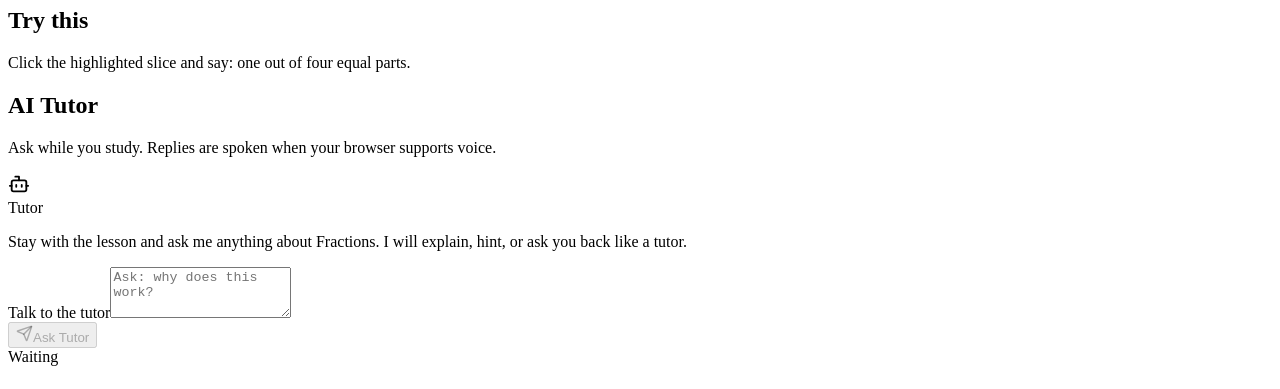
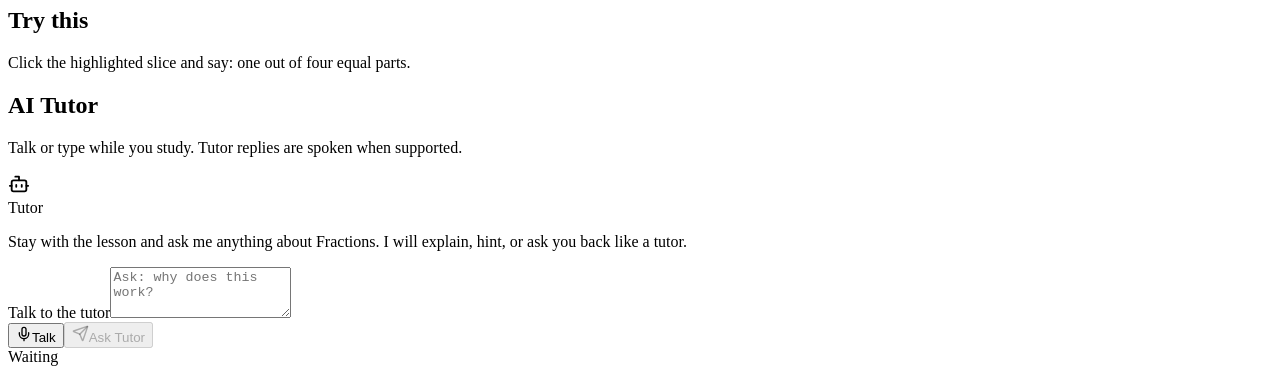
Before and after one commit to emjcsantos/ai_d_teach, a React (Vite) app: page / in a window 1280 px wide. Shown: the part 2200-2589 px from the top of the page. Built offline with nearby package versions, Linux system fonts and the light colour scheme; no server answers; the HTML template or start-up script is replaced by a standard one.

Commit message:
Add push-to-talk tutor voice

```diff
--- a/src/components/TutorChat.tsx
+++ b/src/components/TutorChat.tsx
@@ -1,5 +1,10 @@
 import { useEffect, useMemo, useRef, useState } from "react";
-import { Bot, Send, Square } from "lucide-react";
+import { Bot, Mic, Send, Square } from "lucide-react";
+import {
+  canListen,
+  createSpeechListener,
+  type SpeechListener,
+} from "../lib/speechToText";
 import { canSpeak, speak, stopSpeaking } from "../lib/textToSpeech";
 import type { Lesson, LessonProgress, TutorTurn } from "../types/lesson";
 
@@ -12,9 +17,15 @@ export type TutorChatProps = {
 
 export function TutorChat({ lesson, progress, voiceRate, onSendMessage }: TutorChatProps) {
   const [draft, setDraft] = useState("");
+  const [interimTranscript, setInterimTranscript] = useState("");
+  const [isListening, setIsListening] = useState(false);
   const [isSpeakingReply, setIsSpeakingReply] = useState(false);
+  const [speechInputAvailable, setSpeechInputAvailable] = useState(false);
   const [speechAvailable, setSpeechAvailable] = useState(false);
+  const [voiceError, setVoiceError] = useState("");
   const logRef = useRef<HTMLDivElement | null>(null);
+  const listenerRef = useRef<SpeechListener | null>(null);
+  const finalTranscriptHandledRef = useRef(false);
   const trimmedDraft = draft.trim();
 
   const messages = useMemo(
@@ -33,17 +44,24 @@ export function TutorChat({ lesson, progress, voiceRate, onSendMessage }: TutorC
   );
 
   useEffect(() => {
+    setSpeechInputAvailable(canListen());
     setSpeechAvailable(canSpeak());
   }, []);
 
   useEffect(() => {
     stopSpeaking();
+    listenerRef.current?.abort();
+    listenerRef.current = null;
+    setIsListening(false);
     setIsSpeakingReply(false);
     setDraft("");
+    setInterimTranscript("");
+    setVoiceError("");
   }, [lesson.id]);
 
   useEffect(() => {
     return () => {
+      listenerRef.current?.abort();
       stopSpeaking();
     };
   }, []);
@@ -72,12 +90,77 @@ export function TutorChat({ lesson, progress, voiceRate, onSendMessage }: TutorC
     }
   }
 
+  function startVoiceInput() {
+    if (!speechInputAvailable) {
+      setVoiceError("Speech input is unavailable in this browser. Type your question instead.");
+      return;
+    }
+
+    stopSpeaking();
+    setIsSpeakingReply(false);
+    setVoiceError("");
+    setDraft("");
+    setInterimTranscript("");
+    finalTranscriptHandledRef.current = false;
+
+    const listener = createSpeechListener({
+      onEnd: () => {
+        listenerRef.current = null;
+        setIsListening(false);
+        setInterimTranscript("");
+      },
+      onError: (message) => {
+        listenerRef.current = null;
+        setIsListening(false);
+        setInterimTranscript("");
+        setVoiceError(message);
+      },
+      onFinalTranscript: (transcript) => {
+        if (finalTranscriptHandledRef.current) {
+          return;
+        }
+
+        finalTranscriptHandledRef.current = true;
+        listenerRef.current?.stop();
+        listenerRef.current = null;
+        setIsListening(false);
+        setDraft("");
+        setInterimTranscript("");
+        sendMessage(transcript);
+      },
+      onInterimTranscript: setInterimTranscript,
+    });
+
+    if (!listener) {
+      setVoiceError("Speech input is unavailable in this browser. Type your question instead.");
+      return;
+    }
+
+    listenerRef.current = listener;
+    setIsListening(true);
+
+    try {
+      listener.start();
+    } catch {
+      listenerRef.current = null;
+      setIsListening(false);
+      setVoiceError("Speech input could not start. Type your question instead.");
+    }
+  }
+
+  function stopVoiceInput() {
+    listenerRef.current?.stop();
+    listenerRef.current = null;
+    setIsListening(false);
+    setInterimTranscript("");
+  }
+
   return (
     <section className="tutor-chat" aria-labelledby="tutor-chat-title">
       <header className="tutor-chat__header">
         <div>
           <h2 id="tutor-chat-title">AI Tutor</h2>
-          <p>Ask while you study. Replies are spoken when your browser supports voice.</p>
+          <p>Talk or type while you study. Tutor replies are spoken when supported.</p>
         </div>
         <Bot size={22} aria-hidden="true" />
       </header>
@@ -110,12 +193,32 @@ export function TutorChat({ lesson, progress, voiceRate, onSendMessage }: TutorC
           <textarea
             value={draft}
             onChange={(event) => setDraft(event.target.value)}
-            placeholder="Ask: why does this work?"
+            placeholder={isListening ? "Listening..." : "Ask: why does this work?"}
             rows={3}
           />
         </label>
 
+        {interimTranscript || voiceError ? (
+          <p className={voiceError ? "tutor-chat__speech-status is-error" : "tutor-chat__speech-status"}>
+            {voiceError || interimTranscript}
+          </p>
+        ) : null}
+
         <div className="tutor-chat__actions">
+          <button
+            type="button"
+            className={isListening ? "tutor-chat__listen is-listening" : "tutor-chat__listen"}
+            disabled={!speechInputAvailable}
+            onClick={isListening ? stopVoiceInput : startVoiceInput}
+            title={
+              speechInputAvailable
+                ? "Start or stop push-to-talk voice input"
+                : "Speech input is unavailable in this browser"
+            }
+          >
+            {isListening ? <Square size={16} aria-hidden="true" /> : <Mic size={16} aria-hidden="true" />}
+            {isListening ? "Stop listening" : "Talk"}
+          </button>
           {isSpeakingReply ? (
             <button
               type="button"
--- /dev/null
+++ b/src/lib/speechToText.ts
@@ -0,0 +1,124 @@
+type SpeechRecognitionResultLike = {
+  isFinal: boolean;
+  0?: {
+    transcript?: string;
+  };
+};
+
+type SpeechRecognitionEventLike = Event & {
+  resultIndex?: number;
+  results: {
+    length: number;
+    [index: number]: SpeechRecognitionResultLike;
+  };
+};
+
+type SpeechRecognitionErrorEventLike = Event & {
+  error?: string;
+  message?: string;
+};
+
+type SpeechRecognitionLike = {
+  continuous: boolean;
+  interimResults: boolean;
+  lang: string;
+  maxAlternatives: number;
+  onend: (() => void) | null;
+  onerror: ((event: SpeechRecognitionErrorEventLike) => void) | null;
+  onresult: ((event: SpeechRecognitionEventLike) => void) | null;
+  abort: () => void;
+  start: () => void;
+  stop: () => void;
+};
+
+type SpeechRecognitionConstructor = new () => SpeechRecognitionLike;
+
+export type SpeechListener = {
+  abort: () => void;
+  start: () => void;
+  stop: () => void;
+};
+
+export type SpeechListenerOptions = {
+  lang?: string;
+  onEnd: () => void;
+  onError: (message: string) => void;
+  onFinalTranscript: (transcript: string) => void;
+  onInterimTranscript: (transcript: string) => void;
+};
+
+function getSpeechRecognitionConstructor() {
+  if (typeof window === "undefined") {
+    return undefined;
+  }
+
+  const speechWindow = window as Window &
+    typeof globalThis & {
+      SpeechRecognition?: SpeechRecognitionConstructor;
+      webkitSpeechRecognition?: SpeechRecognitionConstructor;
+    };
+
+  return speechWindow.SpeechRecognition ?? speechWindow.webkitSpeechRecognition;
+}
+
+export function canListen() {
+  return Boolean(getSpeechRecognitionConstructor());
+}
+
+export function createSpeechListener({
+  lang = "en-US",
+  onEnd,
+  onError,
+  onFinalTranscript,
+  onInterimTranscript,
+}: SpeechListenerOptions): SpeechListener | undefined {
+  const SpeechRecognition = getSpeechRecognitionConstructor();
+
+  if (!SpeechRecognition) {
+    return undefined;
+  }
+
+  const recognition = new SpeechRecognition();
+  recognition.continuous = false;
+  recognition.interimResults = true;
+  recognition.lang = lang;
+  recognition.maxAlternatives = 1;
+  recognition.onend = onEnd;
+  recognition.onerror = (event) => {
+    onError(event.message || event.error || "Speech recognition stopped.");
+  };
+  recognition.onresult = (event) => {
+    let finalTranscript = "";
+    let interimTranscript = "";
+    const startIndex = event.resultIndex ?? 0;
+
+    for (let index = startIndex; index < event.results.length; index += 1) {
+      const result = event.results[index];
+      const transcript = result?.[0]?.transcript?.trim();
+
+      if (!transcript) {
+        continue;
+      }
+
+      if (result.isFinal) {
+        finalTranscript = `${finalTranscript} ${transcript}`.trim();
+      } else {
+        interimTranscript = `${interimTranscript} ${transcript}`.trim();
+      }
+    }
+
+    if (interimTranscript) {
+      onInterimTranscript(interimTranscript);
+    }
+
+    if (finalTranscript) {
+      onFinalTranscript(finalTranscript);
+    }
+  };
+
+  return {
+    abort: () => recognition.abort(),
+    start: () => recognition.start(),
+    stop: () => recognition.stop(),
+  };
+}
--- a/src/styles.css
+++ b/src/styles.css
@@ -849,6 +849,23 @@ button:disabled,
   padding: 10px 12px;
 }
 
+.tutor-chat__speech-status {
+  margin: 0;
+  padding: 8px 10px;
+  border: 1px solid rgba(28, 138, 138, 0.2);
+  border-radius: 8px;
+  background: rgba(28, 138, 138, 0.08);
+  color: #176c6c;
+  font-size: 0.88rem;
+  line-height: 1.4;
+}
+
+.tutor-chat__speech-status.is-error {
+  border-color: rgba(231, 102, 76, 0.28);
+  background: rgba(231, 102, 76, 0.1);
+  color: #9b3f2c;
+}
+
 .tutor-chat__actions {
   display: flex;
   flex-wrap: wrap;
@@ -856,6 +873,7 @@ button:disabled,
   gap: 8px;
 }
 
+.tutor-chat__listen,
 .tutor-chat__stop,
 .tutor-chat__send {
   display: inline-flex;
@@ -866,6 +884,17 @@ button:disabled,
   border: 1px solid var(--line);
   border-radius: 8px;
   font-weight: 850;
+}
+
+.tutor-chat__listen {
+  background: #f2fbf9;
+  color: #176c6c;
+}
+
+.tutor-chat__listen.is-listening {
+  border-color: rgba(231, 102, 76, 0.44);
+  background: #fff1ed;
+  color: #9b3f2c;
 }
 
 .tutor-chat__stop {
```
Also changed, not shown: 2 other files (tests, documents, lock files or other folders).
